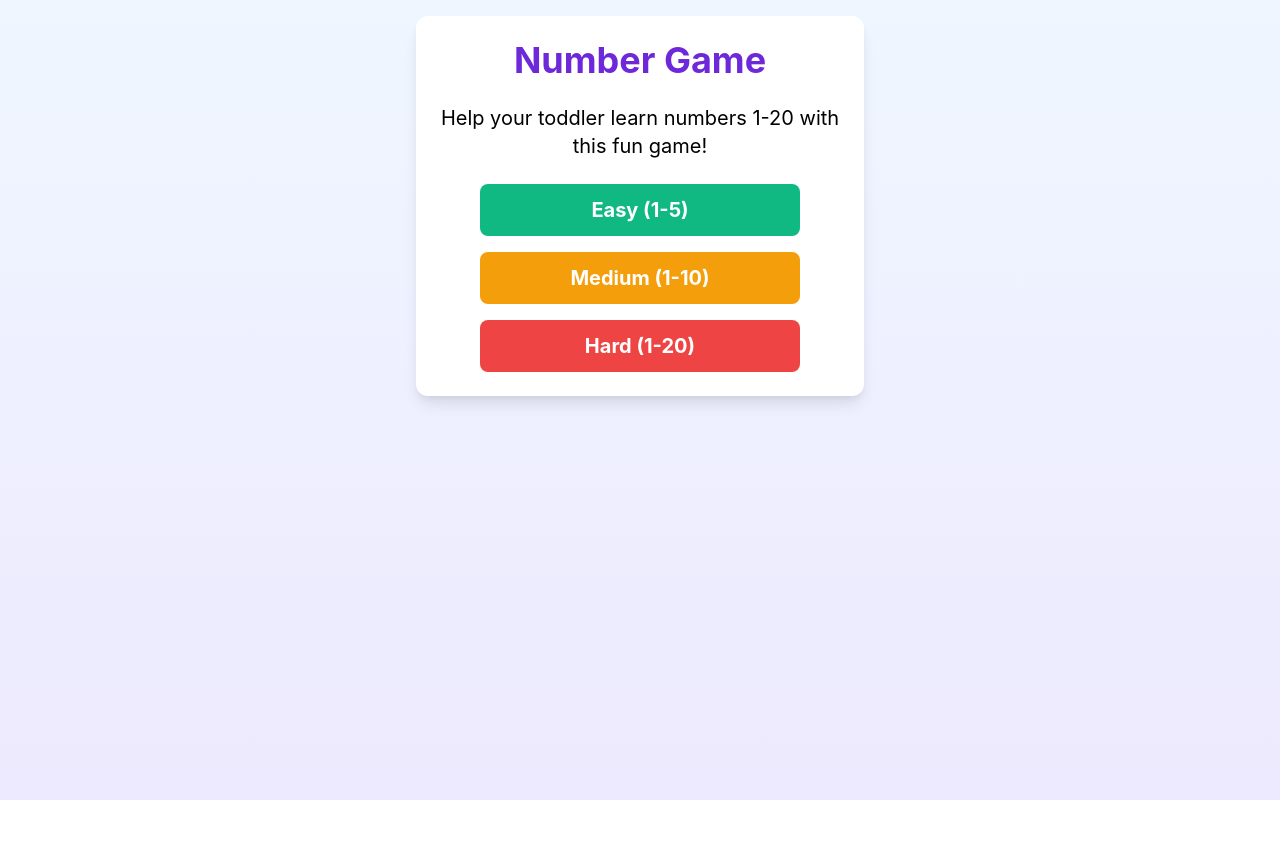
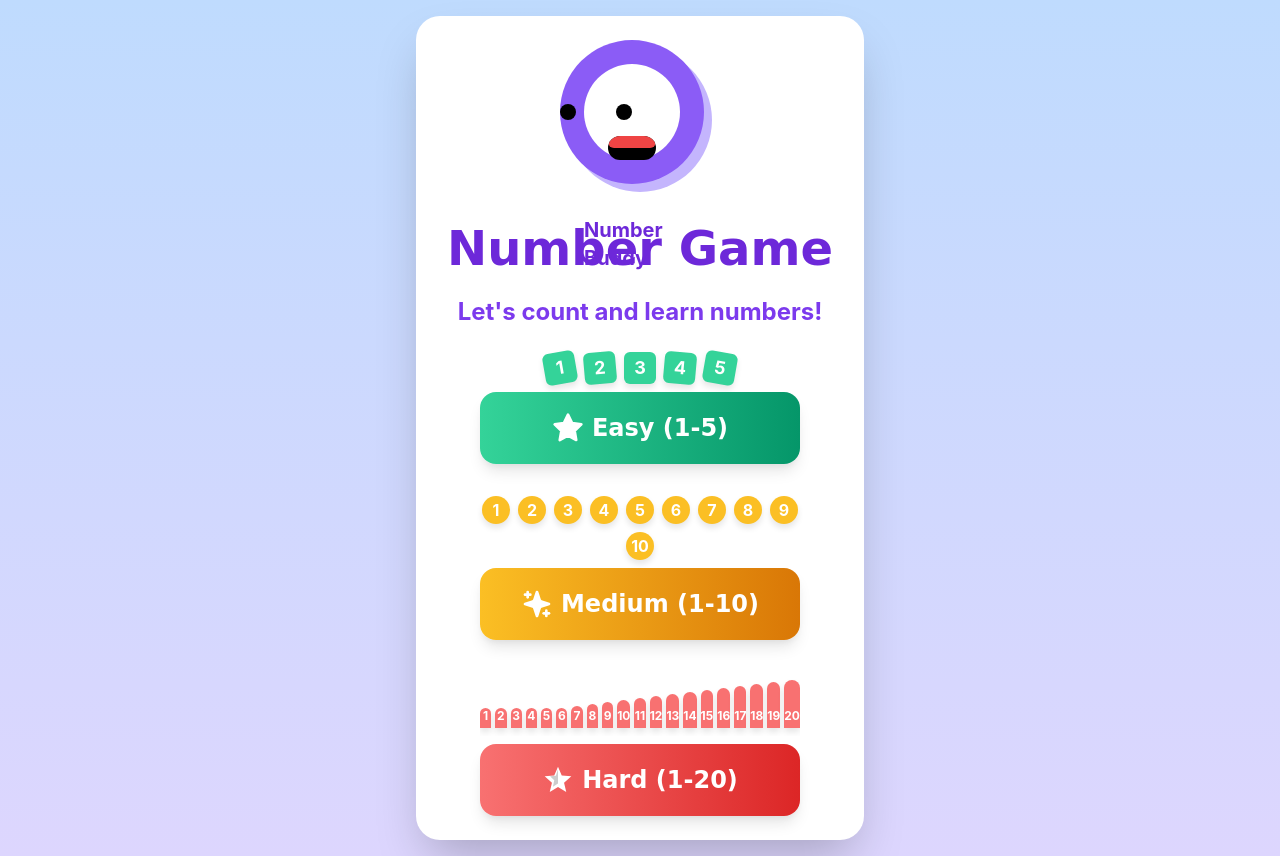
Before and after one commit to Jerlyn/toddler-number-game, a React (Create React App) app: page / in a window 1280 px wide. Before the commit the page ends 800 px from the top, so only its background shows below. Built offline with nearby package versions, Linux system fonts and the light colour scheme.

Commit message:
Updated UI

```diff
--- a/src/NumberGame.js
+++ b/src/NumberGame.js
@@ -1,5 +1,5 @@
 import React, { useState, useEffect } from 'react';
-import { AlertCircle, ThumbsUp } from 'lucide-react';
+import { AlertCircle, ThumbsUp, Star, StarsIcon } from 'lucide-react';
 
 const NumberGame = () => {
   // Game states
@@ -11,6 +11,7 @@ const NumberGame = () => {
   const [feedback, setFeedback] = useState(null);
   const [showHint, setShowHint] = useState(false);
   const [animation, setAnimation] = useState('');
+  const [buttonAnimation, setButtonAnimation] = useState('');
 
   // Helper functions for creating game content
   const getNumberRange = () => {
@@ -66,10 +67,16 @@ const NumberGame = () => {
   };
 
   const startGame = (level) => {
+    setButtonAnimation(level);
+
+    // Short delay for button animation
+    setTimeout(() => {
       setDifficulty(level);
       setGameMode('play');
       setScore(0);
       startNewRound();
+      setButtonAnimation('');
+    }, 300);
   };
 
   // Setup game when difficulty changes
@@ -94,40 +101,141 @@ const NumberGame = () => {
     return dots;
   };
 
+  // Render simple illustrations based on difficulty level
+  const renderIllustration = (level) => {
+    switch(level) {
+      case 'easy':
+        return (
+          <div className="flex justify-center space-x-2 mb-2">
+            {[...Array(5)].map((_, i) => (
+              <div
+                key={i}
+                className="w-8 h-8 rounded-md bg-green-400 flex items-center justify-center text-white font-bold text-lg"
+                style={{
+                  transform: `rotate(${(i-2)*5}deg)`,
+                  boxShadow: '0 4px 6px rgba(0, 0, 0, 0.1)'
+                }}
+              >
+                {i+1}
+              </div>
+            ))}
+          </div>
+        );
+      case 'medium':
+        return (
+          <div className="flex justify-center flex-wrap gap-2 mb-2 max-w-xs">
+            {[...Array(10)].map((_, i) => (
+              <div
+                key={i}
+                className="w-7 h-7 rounded-full bg-yellow-400 flex items-center justify-center text-white font-bold"
+                style={{
+                  boxShadow: '0 4px 6px rgba(0, 0, 0, 0.1)'
+                }}
+              >
+                {i+1}
+              </div>
+            ))}
+          </div>
+        );
+      case 'hard':
+        return (
+          <div className="flex justify-center items-end space-x-1 mb-2 max-w-xs overflow-x-auto py-2">
+            {[...Array(20)].map((_, i) => (
+              <div
+                key={i}
+                className="w-4 h-10 rounded-t-lg bg-red-400 flex items-end justify-center pb-1 text-white font-bold text-xs"
+                style={{
+                  height: `${Math.max(20, 10 + i*2)}px`,
+                  boxShadow: '0 4px 6px rgba(0, 0, 0, 0.1)'
+                }}
+              >
+                {i+1}
+              </div>
+            ))}
+          </div>
+        );
+      default:
+        return null;
+    }
+  };
+
   // Render different game screens based on game mode
   const renderGameContent = () => {
     switch (gameMode) {
       case 'menu':
         return (
           <div className="flex flex-col items-center space-y-6">
-            <h1 className="text-3xl md:text-4xl font-bold text-center text-purple-700">
+            {/* Character */}
+            <div className="relative w-40 h-40">
+              <div className="absolute w-36 h-36 bg-purple-300 rounded-full top-2 left-2"></div>
+              <div className="absolute w-36 h-36 bg-purple-500 rounded-full"></div>
+              <div className="absolute w-24 h-24 bg-white rounded-full top-6 left-6"></div>
+              <div className="absolute w-4 h-4 bg-black rounded-full top-16 left-14"></div>
+              <div className="absolute w-4 h-4 bg-black rounded-full top-16 left-22"></div>
+              <div className="absolute w-12 h-6 bg-black rounded-full top-24 left-12 overflow-hidden">
+                <div className="w-12 h-3 bg-red-500 rounded-full"></div>
+              </div>
+              <div className="absolute text-xl font-bold text-purple-700 top-44 left-6">
+                Number Buddy
+              </div>
+            </div>
+
+            <h1 className="text-4xl md:text-5xl font-bold text-center text-purple-700" style={{fontFamily: 'Comic Sans MS, cursive'}}>
               Number Game
             </h1>
-            <p className="text-lg md:text-xl text-center">
-              Help your toddler learn numbers 1-20 with this fun game!
+
+            <p className="text-xl md:text-2xl text-center text-purple-600 font-bold">
+              Let's count and learn numbers!
             </p>
-            <div className="flex flex-col space-y-4 w-full max-w-xs">
+
+            <div className="flex flex-col space-y-8 w-full max-w-xs">
+              <div className={`transform transition-all duration-300 ${buttonAnimation === 'easy' ? 'scale-95' : 'scale-100'}`}>
+                {renderIllustration('easy')}
                 <button
                   onClick={() => startGame('easy')}
-                className="py-3 px-6 bg-green-500 hover:bg-green-600 text-white rounded-lg text-xl font-bold focus:outline-none focus:ring-4 focus:ring-green-300 transition-colors"
+                  className="w-full py-5 px-6 bg-gradient-to-r from-green-400 to-green-600 text-white rounded-2xl text-2xl font-bold focus:outline-none focus:ring-4 focus:ring-green-300 transition-colors shadow-lg hover:shadow-xl transform hover:-translate-y-1"
                   aria-label="Start easy game with numbers 1 to 5"
+                  style={{fontFamily: 'Comic Sans MS, cursive'}}
                 >
+                  <div className="flex items-center justify-center">
+                    <Star className="w-8 h-8 mr-2" fill="white" />
                     Easy (1-5)
+                  </div>
                 </button>
+              </div>
+
+              <div className={`transform transition-all duration-300 ${buttonAnimation === 'medium' ? 'scale-95' : 'scale-100'}`}>
+                {renderIllustration('medium')}
                 <button
                   onClick={() => startGame('medium')}
-                className="py-3 px-6 bg-yellow-500 hover:bg-yellow-600 text-white rounded-lg text-xl font-bold focus:outline-none focus:ring-4 focus:ring-yellow-300 transition-colors"
+                  className="w-full py-5 px-6 bg-gradient-to-r from-yellow-400 to-yellow-600 text-white rounded-2xl text-2xl font-bold focus:outline-none focus:ring-4 focus:ring-yellow-300 transition-colors shadow-lg hover:shadow-xl transform hover:-translate-y-1"
                   aria-label="Start medium game with numbers 1 to 10"
+                  style={{fontFamily: 'Comic Sans MS, cursive'}}
                 >
+                  <div className="flex items-center justify-center">
+                    <StarsIcon className="w-8 h-8 mr-2" fill="white" />
                     Medium (1-10)
+                  </div>
                 </button>
+              </div>
+
+              <div className={`transform transition-all duration-300 ${buttonAnimation === 'hard' ? 'scale-95' : 'scale-100'}`}>
+                {renderIllustration('hard')}
                 <button
                   onClick={() => startGame('hard')}
-                className="py-3 px-6 bg-red-500 hover:bg-red-600 text-white rounded-lg text-xl font-bold focus:outline-none focus:ring-4 focus:ring-red-300 transition-colors"
+                  className="w-full py-5 px-6 bg-gradient-to-r from-red-400 to-red-600 text-white rounded-2xl text-2xl font-bold focus:outline-none focus:ring-4 focus:ring-red-300 transition-colors shadow-lg hover:shadow-xl transform hover:-translate-y-1"
                   aria-label="Start hard game with numbers 1 to 20"
+                  style={{fontFamily: 'Comic Sans MS, cursive'}}
                 >
+                  <div className="flex items-center justify-center">
+                    <svg className="w-8 h-8 mr-2" viewBox="0 0 24 24" fill="white">
+                      <path d="M12 2L9.19 8.63L2 9.24L7.46 13.97L5.82 21L12 17.27L18.18 21L16.54 13.97L22 9.24L14.81 8.63L12 2Z" />
+                      <path d="M12 4L10.38 8.79L6 9.18L9.2 12.24L8.16 17L12 14.54V4Z" fill="rgba(0,0,0,0.2)" />
+                    </svg>
                     Hard (1-20)
+                  </div>
                 </button>
+              </div>
             </div>
           </div>
         );
@@ -138,19 +246,27 @@ const NumberGame = () => {
             <div className="flex justify-between items-center w-full">
               <button
                 onClick={() => setGameMode('menu')}
-                className="px-4 py-2 bg-gray-200 hover:bg-gray-300 rounded-lg focus:outline-none focus:ring-2 focus:ring-gray-400"
+                className="px-4 py-2 bg-gradient-to-r from-purple-400 to-purple-600 text-white rounded-lg focus:outline-none focus:ring-2 focus:ring-purple-400 font-bold"
                 aria-label="Back to menu"
+                style={{fontFamily: 'Comic Sans MS, cursive'}}
               >
                 Back
               </button>
-              <div className="text-lg font-bold">
+              <div className="text-xl font-bold text-purple-700" style={{fontFamily: 'Comic Sans MS, cursive'}}>
                 Score: {score}
               </div>
             </div>
 
             <div className="text-center">
-              <h2 className="text-lg font-medium text-gray-700 mb-2">Find this number:</h2>
-              <div className={`text-8xl font-bold ${animation === 'celebrate' ? 'animate-bounce' : ''}`} aria-live="polite">
+              <h2 className="text-xl font-bold text-purple-600 mb-2" style={{fontFamily: 'Comic Sans MS, cursive'}}>Find this number:</h2>
+              <div
+                className={`text-9xl font-bold text-purple-700 ${animation === 'celebrate' ? 'animate-bounce' : ''}`}
+                aria-live="polite"
+                style={{
+                  fontFamily: 'Comic Sans MS, cursive',
+                  textShadow: '2px 2px 4px rgba(0,0,0,0.2)'
+                }}
+              >
                 {currentNumber}
               </div>
             </div>
@@ -161,20 +277,22 @@ const NumberGame = () => {
               </div>
             )}
 
-            <div className="grid grid-cols-2 gap-4">
+            <div className="grid grid-cols-2 gap-6">
               {options.map((number) => (
                 <button
                   key={number}
                   onClick={() => handleOptionClick(number)}
                   className={`
-                    w-20 h-20 md:w-24 md:h-24 text-4xl md:text-5xl font-bold rounded-xl
+                    w-24 h-24 md:w-28 md:h-28 text-5xl md:text-6xl font-bold rounded-2xl
                     focus:outline-none focus:ring-4 focus:ring-blue-300
-                    ${feedback === 'correct' && number === currentNumber ? 'bg-green-500 text-white' : ''}
-                    ${feedback === 'incorrect' && number === currentNumber ? 'bg-yellow-200' : ''}
-                    ${!feedback || (feedback === 'incorrect' && number !== currentNumber) ? 'bg-white border-2 border-gray-300 hover:bg-gray-100' : ''}
+                    shadow-lg transform transition-all duration-200 hover:scale-105
+                    ${feedback === 'correct' && number === currentNumber ? 'bg-gradient-to-r from-green-400 to-green-600 text-white' : ''}
+                    ${feedback === 'incorrect' && number === currentNumber ? 'bg-yellow-200 border-2 border-yellow-400' : ''}
+                    ${!feedback || (feedback === 'incorrect' && number !== currentNumber) ? 'bg-white border-4 border-gray-300 hover:border-blue-400' : ''}
                   `}
                   disabled={feedback === 'correct'}
                   aria-label={`${number}`}
+                  style={{fontFamily: 'Comic Sans MS, cursive'}}
                 >
                   {number}
                 </button>
@@ -183,17 +301,18 @@ const NumberGame = () => {
 
             {feedback && (
               <div
-                className={`flex items-center space-x-2 text-lg font-bold ${feedback === 'correct' ? 'text-green-600' : 'text-red-600'}`}
+                className={`flex items-center space-x-2 text-2xl font-bold ${feedback === 'correct' ? 'text-green-600' : 'text-red-600'}`}
                 aria-live="assertive"
+                style={{fontFamily: 'Comic Sans MS, cursive'}}
               >
                 {feedback === 'correct' ? (
                   <>
-                    <ThumbsUp size={24} />
+                    <ThumbsUp size={28} />
                     <span>Great job!</span>
                   </>
                 ) : (
                   <>
-                    <AlertCircle size={24} />
+                    <AlertCircle size={28} />
                     <span>Try again!</span>
                   </>
                 )}
@@ -208,8 +327,8 @@ const NumberGame = () => {
   };
 
   return (
-    <div className="min-h-screen bg-gradient-to-b from-blue-50 to-purple-100 p-4">
-      <div className="max-w-md mx-auto bg-white rounded-xl shadow-lg p-6">
+    <div className="min-h-screen bg-gradient-to-b from-blue-200 to-purple-200 p-4">
+      <div className="max-w-md mx-auto bg-white rounded-3xl shadow-2xl p-6">
         {renderGameContent()}
       </div>
     </div>
```
Lines whose indentation alone changed are shown as unchanged.
